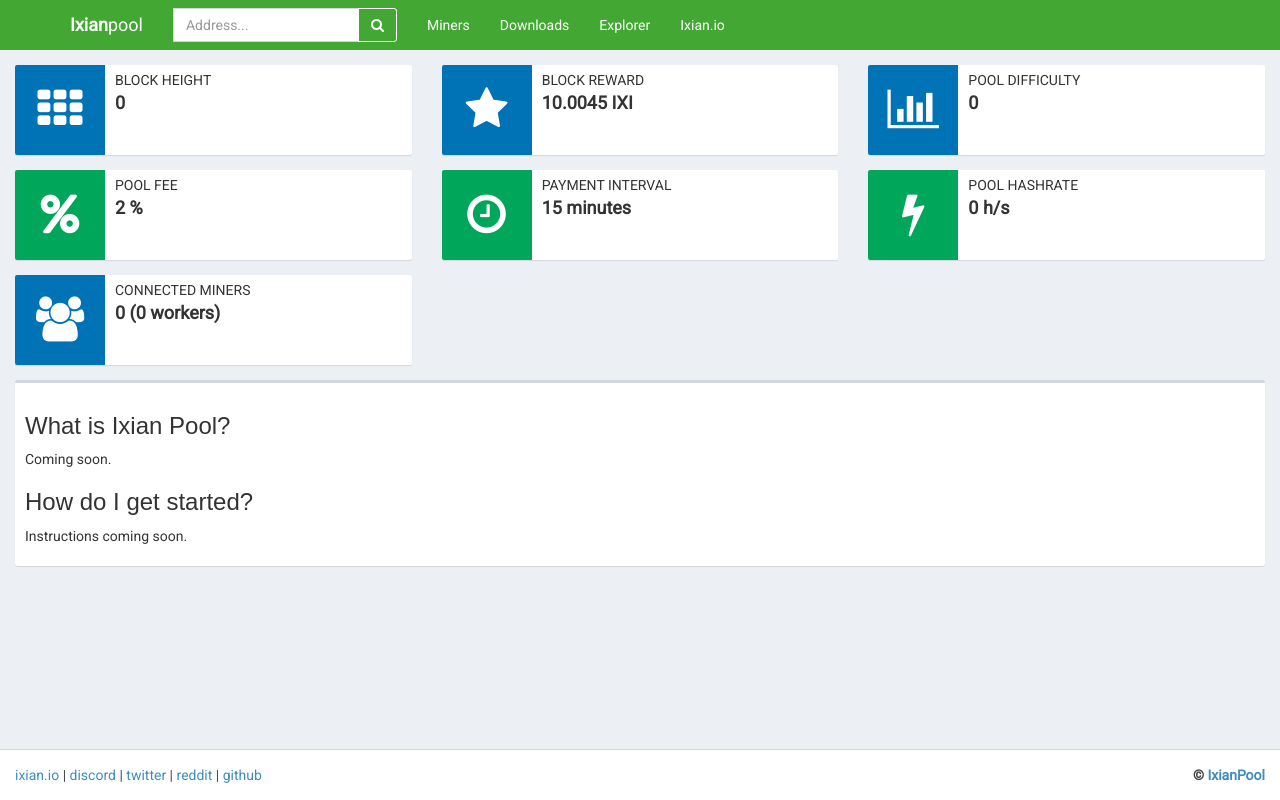
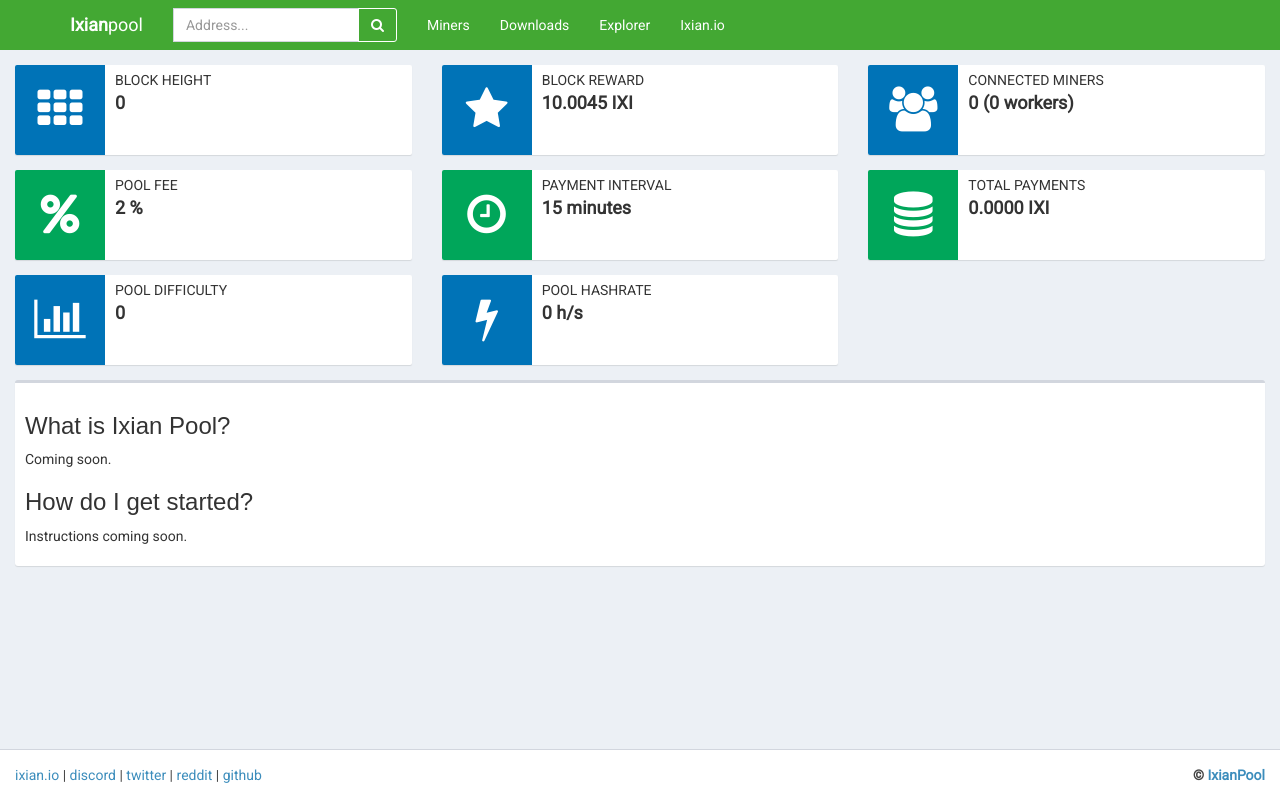
Before and after one commit to ProjectIxian/Ixian-Pool, a PHP site: page / in a window 1280 px wide. Run offline with PHP 8.4, Linux system fonts and the light colour scheme; data that the repository does not hold is empty.

Commit message:
- added total pool payments stat

```diff
--- a/www/pages/home.php
+++ b/www/pages/home.php
@@ -53,6 +53,12 @@ $page->percent = $poolfee * 100;
 $page->minercount = db_fetch("SELECT COUNT(*) FROM `miners` where updated >= NOW() - INTERVAL 15 MINUTE", array())[0]['COUNT(*)'];
 $page->workercount = db_fetch("SELECT COUNT(*) FROM `workers` where updated >= NOW() - INTERVAL 15 MINUTE", array())[0]['COUNT(*)'];
 
+$page->totalpaid = db_fetch("SELECT sum(ixi_paid) as total FROM `miners`", array())[0]['total'];
+if($page->totalpaid == "")
+    $page->totalpaid = 0;
+$page->totalpaid = number_format($page->totalpaid, 4);
+
+
 $page->render('page_home.tpl');
 
 ?>
--- a/www/tpl/page_home.tpl
+++ b/www/tpl/page_home.tpl
@@ -31,16 +31,15 @@
         </div>
 
         <div class="col-md-4 col-sm-6 col-xs-12">
-            <div class="info-box">
-                <span class="info-box-icon bg-blue"><i class="fa fa-bar-chart"></i></span>
+          <div class="info-box">
+            <span class="info-box-icon bg-blue"><i class="fa fa-users"></i></span>
 
-                <div class="info-box-content">
-                    <span class="info-box-text">Pool Difficulty</span>
-                    <span class="info-box-number"><?php echo $this->difficulty;?></span>
-                </div>
+            <div class="info-box-content">
+              <span class="info-box-text">Connected Miners</span>
+              <span class="info-box-number"><?php echo $this->minercount; ?> (<?php echo $this->workercount;?> workers)</span>
             </div>
+          </div>
         </div>
-
 
 
          <div class="col-md-4 col-sm-6 col-xs-12">
@@ -66,8 +65,30 @@
         </div>
 
         <div class="col-md-4 col-sm-6 col-xs-12">
+          <div class="info-box">
+            <span class="info-box-icon bg-green"><i class="fa fa-database"></i></span>
+
+            <div class="info-box-content">
+              <span class="info-box-text">Total Payments</span>
+              <span class="info-box-number"><?php echo $this->totalpaid;?> IXI</span>
+            </div>
+          </div>
+        </div>
+
+        <div class="col-md-4 col-sm-6 col-xs-12">
             <div class="info-box">
-                <span class="info-box-icon bg-green"><i class="fa fa-bolt"></i></span>
+                <span class="info-box-icon bg-blue"><i class="fa fa-bar-chart"></i></span>
+
+                <div class="info-box-content">
+                    <span class="info-box-text">Pool Difficulty</span>
+                    <span class="info-box-number"><?php echo $this->difficulty;?></span>
+                </div>
+            </div>
+        </div>
+
+        <div class="col-md-4 col-sm-6 col-xs-12">
+            <div class="info-box">
+                <span class="info-box-icon bg-blue"><i class="fa fa-bolt"></i></span>
 
                 <div class="info-box-content">
                     <span class="info-box-text">Pool Hashrate</span>
@@ -79,16 +100,7 @@
 
 
 
-        <div class="col-md-4 col-sm-6 col-xs-12">
-          <div class="info-box">
-            <span class="info-box-icon bg-blue"><i class="fa fa-users"></i></span>
 
-            <div class="info-box-content">
-              <span class="info-box-text">Connected Miners</span>
-              <span class="info-box-number"><?php echo $this->minercount; ?> (<?php echo $this->workercount;?> workers)</span>
-            </div>
-          </div>
-        </div>
 
 
 
```
